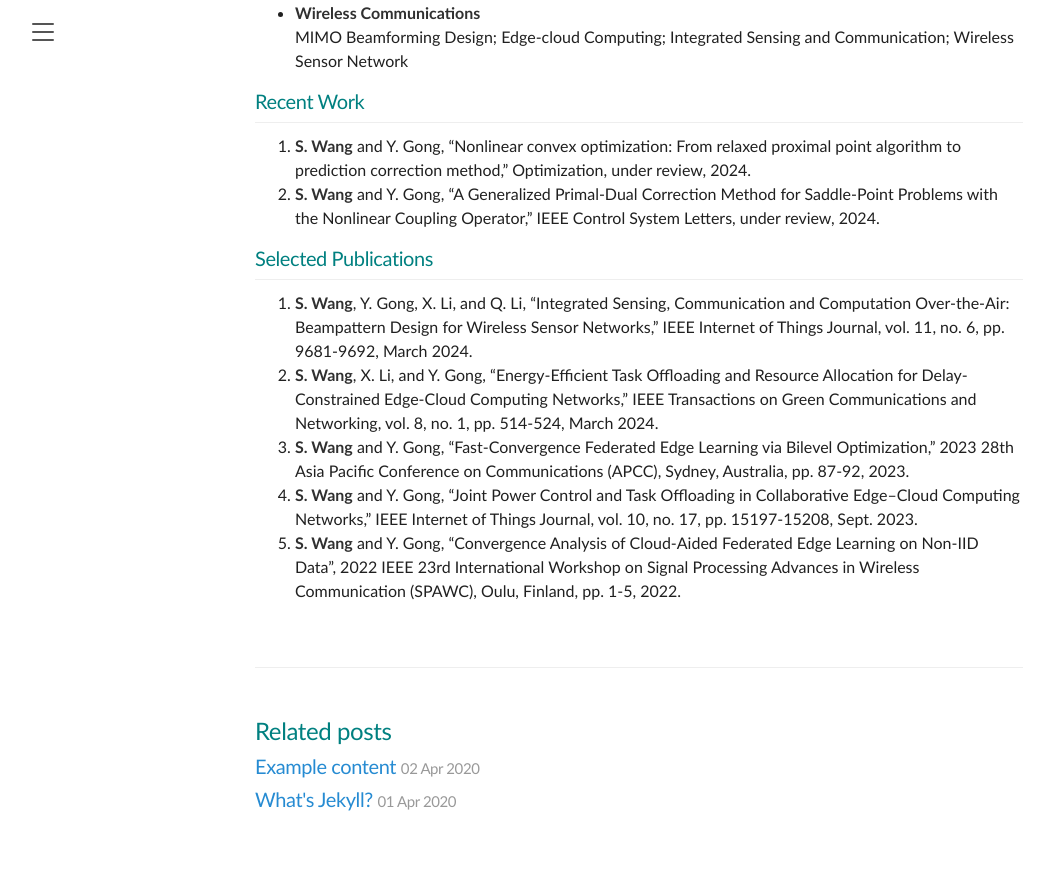
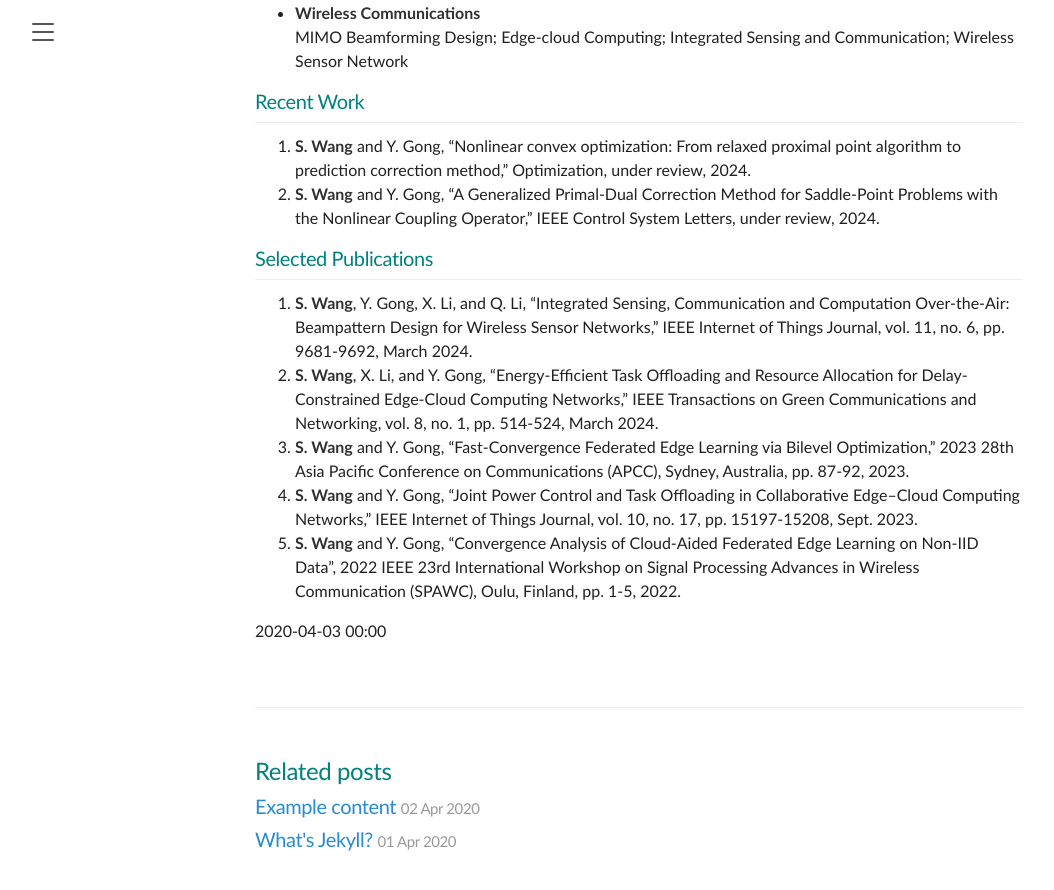
Before and after one commit to Alxendweb/alxendweb.github.io, a Jekyll site: the page built from _posts/2020-04-03-introducing-lanyon.md, in a window 1280 px wide and 900 px high, scrolled down 896 px. Shown: the top 890 px of the window, without its empty margins (1-1055 px from the left). Built offline with Jekyll 4.4.1, drawn with Linux system fonts in a browser that asks for light colours; before the commit the page ends 1756 px from its top, so only the background shows below that.

Commit message:
Update 2020-04-03-introducing-lanyon.md

```diff
--- a/_posts/2020-04-03-introducing-lanyon.md
+++ b/_posts/2020-04-03-introducing-lanyon.md
@@ -67,3 +67,4 @@ My research interest lies in the broad field of nonlinear optimization with appl
 4. **S. Wang** and Y. Gong, "Convergence Analysis of Cloud-Aided Federated Edge Learning on Non-IID Data", 2022 IEEE 23rd International Workshop on Signal Processing Advances in Wireless Communication (SPAWC), Oulu, Finland, pp. 1-5, 2022.
 
 <!-- references -->
+ {{ page.date | date: "%Y-%m-%d %H:%M" }}
```
